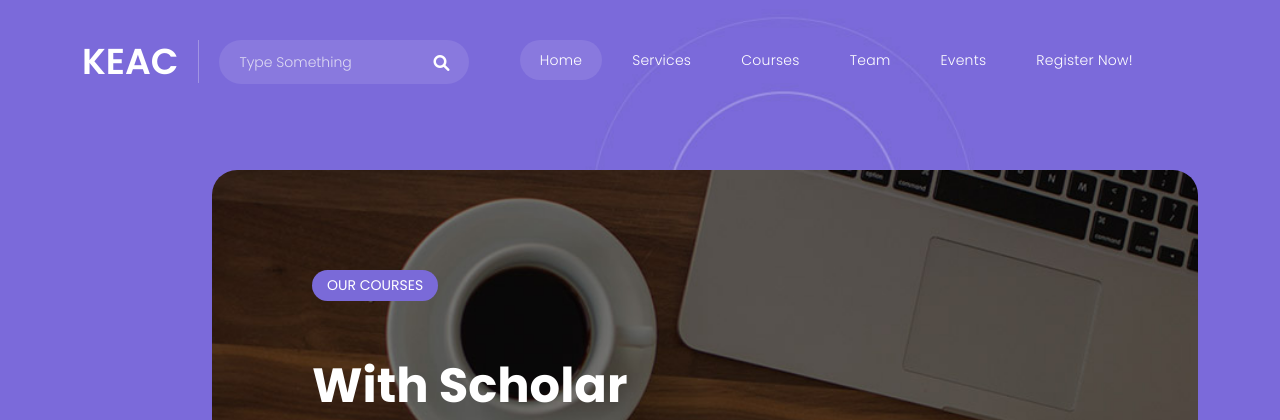
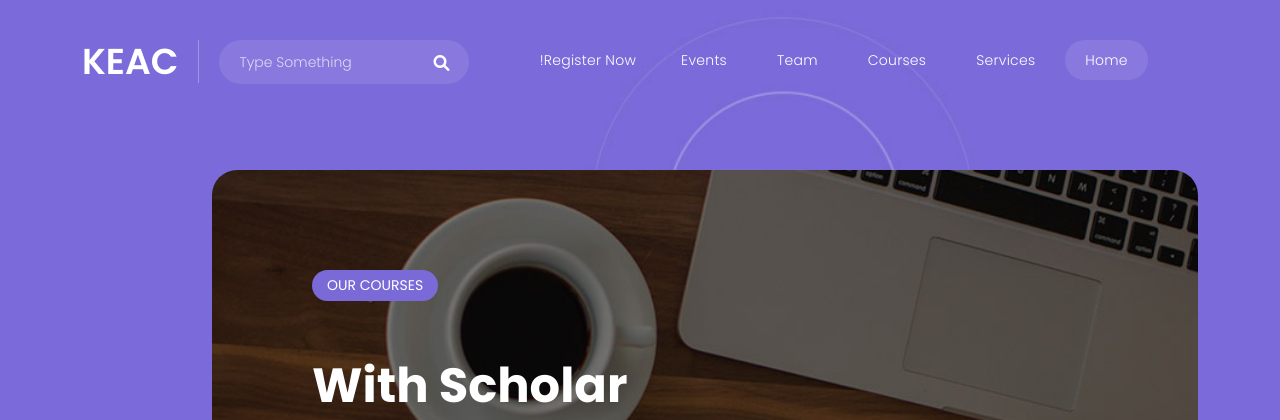
Before and after one commit to hoseinsamadi/keac, a Django app: page / in a window 1280 px wide. Shown: the top 420 px of the page. Run offline with Django 5.2, Linux system fonts and the light colour scheme; some libraries are stand-ins or nearby versions.

Commit message:
header dirction RTL

```diff
--- a/assets/css/templatemo-scholar.css
+++ b/assets/css/templatemo-scholar.css
@@ -379,6 +379,7 @@ Header Style
   transition: all 0.3s ease 0s;
   position: relative;
   z-index: 999;
+  direction: rtl;
 }
 
 .header-area .main-nav .nav li:last-child {
@@ -390,6 +391,7 @@ Header Style
   padding-right: 5px;
   height: 40px;
   line-height: 40px;
+  text-align: right;
 }
 
 .header-area .main-nav .nav li a {
```
